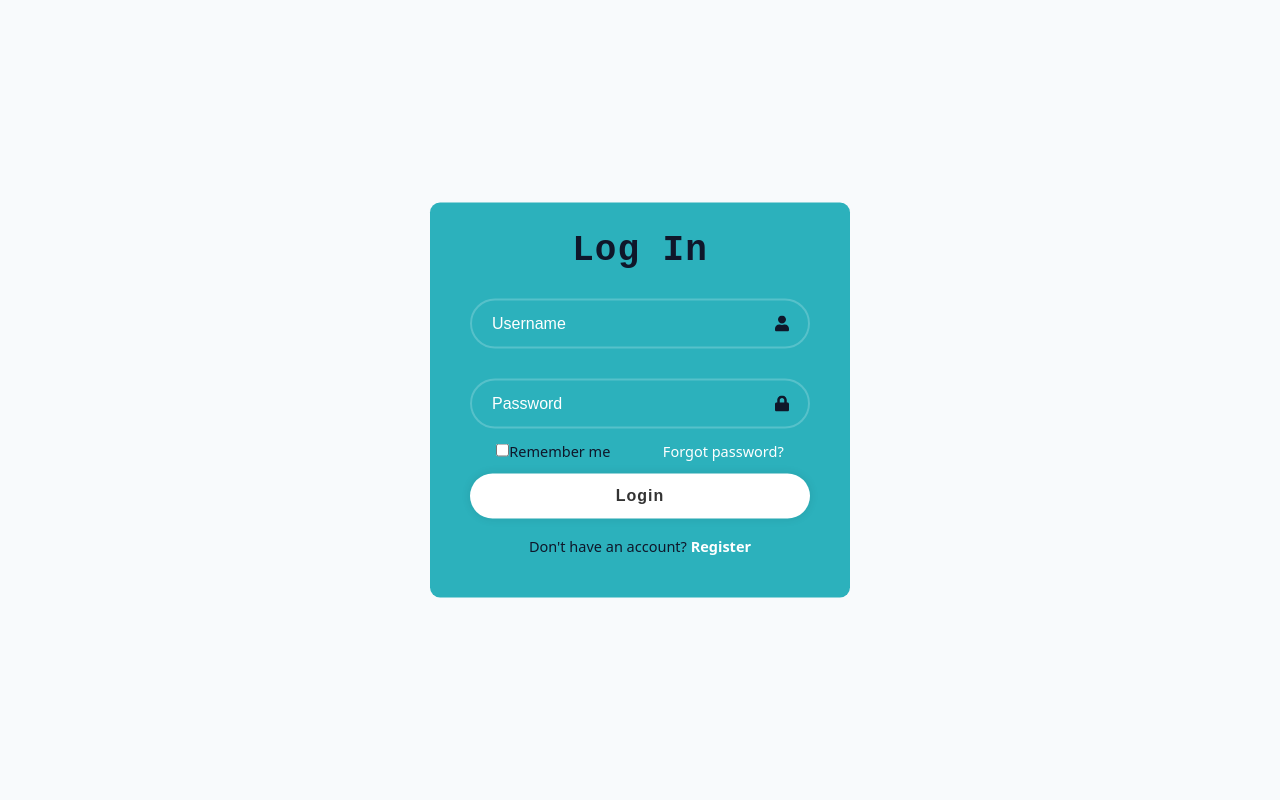
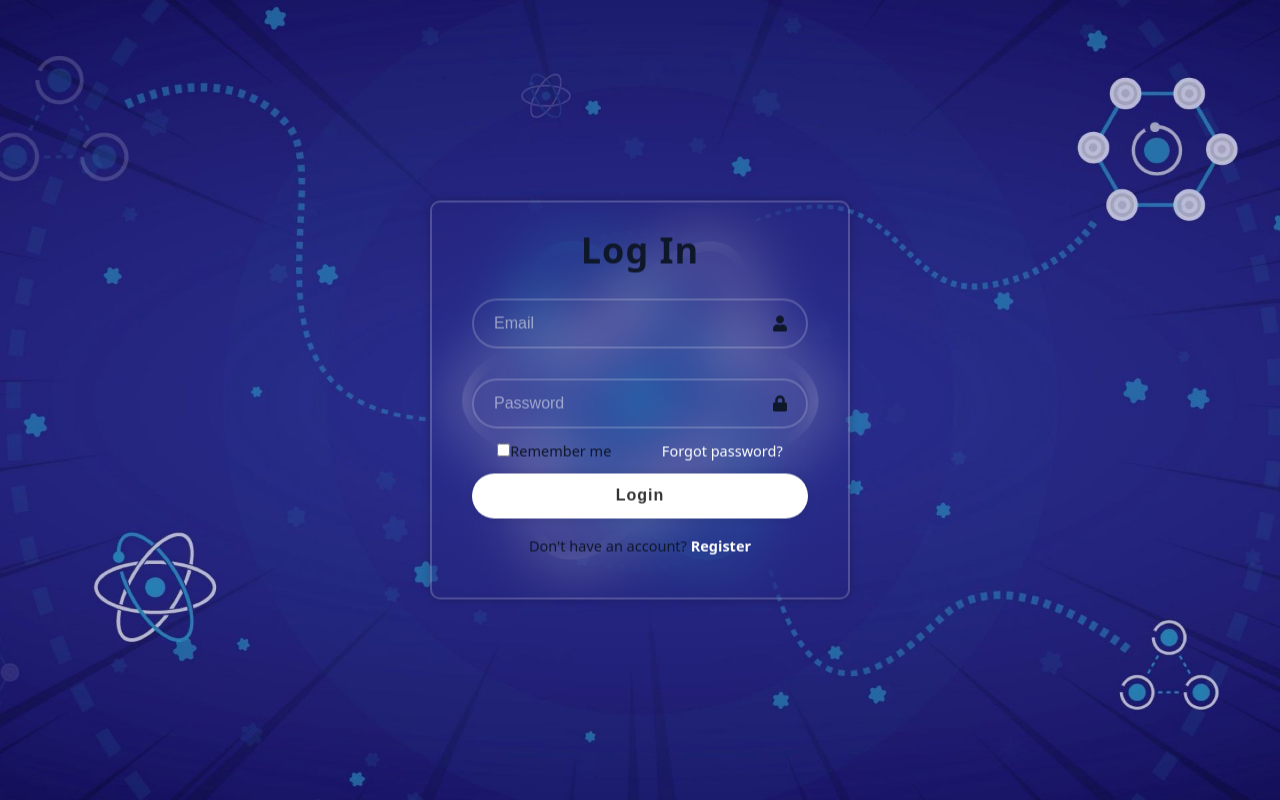
Before and after one commit to ttnhan41/tourgis-frontend, a React (Vite) app: page /login in a window 1280 px wide. Built offline with nearby package versions, Linux system fonts and the light colour scheme.

Commit message:
update login page

```diff
--- a/src/assets/wrappers/Login.js
+++ b/src/assets/wrappers/Login.js
@@ -1,13 +1,24 @@
 import styled from "styled-components";
+import background from "../images/react-background.jpg"
+
 
 const Wrapper = styled.section`
-    body {
-        background: url();
-    }
+    /* Đặt ảnh background cho toàn bộ Wrapper*/
+    background-image: url(${background});
+    background-size: cover;
+    background-position: center;
+    width: 100vw;
+    height: 100vh;
+    display: flex;
+    justify-content: center;
+    align-items: center;
 
     .wrapper {
         width: 420px;
-        background: #2cb1bc;
+        background: transparent;
+        border: 2px solid rgba(255, 255, 255, .2);
+        backdrop-filter: blur(30px);
+        box-shadow: 0 0 10px rgba(0, 0, 0, .2);
         position: absolute;
         top: 50%;
         left: 50%;
@@ -19,7 +30,7 @@ const Wrapper = styled.section`
     .wrapper h1 {
         font-size: 36px;
         text-align: center;
-        font-family: monospace;
+        font-family: system-ui, -apple-system, BlinkMacSystemFont, "Segoe UI", Roboto, Oxygen, Ubuntu, Cantarell, "Open Sans", "Helvetica Neue", sans-serif;
         font-weight: bold;
     }
 
@@ -44,7 +55,7 @@ const Wrapper = styled.section`
     }
 
     .input-box input::placeholder {
-        color: #fff;
+        color: rgba(255, 255, 255, 0.5);
     }
 
     .input-box .icon {
--- a/src/pages/Login.jsx
+++ b/src/pages/Login.jsx
@@ -1,5 +1,4 @@
 import { Link } from "react-router-dom";
-// import '../assets/css/Login.css';
 import {FaUser, FaLock} from "react-icons/fa";
 import Wrapper from "../assets/wrappers/Login";
 
@@ -10,7 +9,7 @@ const Login = () => {
         <form action="">
           <h1>Log In</h1>
           <div className="input-box">
-            <input type="text" placeholder="Username" required />
+            <input type="email" placeholder="Email" required />
             <FaUser className="icon"/>
           </div>
 
```
